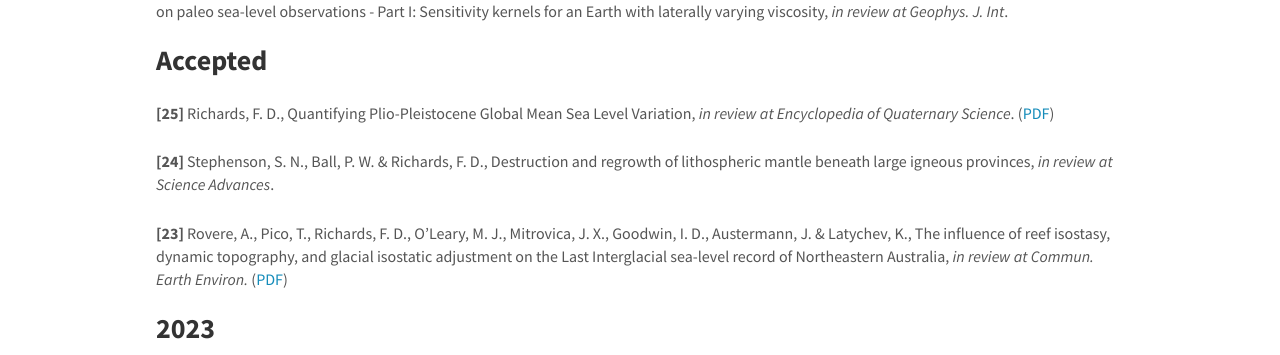
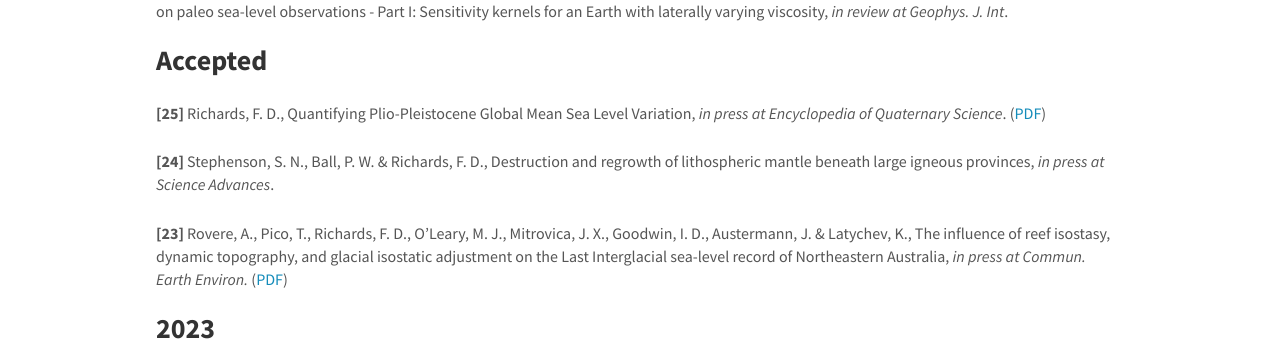
Before and after one commit to freddrichards/freddrichards.github.io, a Jekyll site: the page built from _pages/publications.md, in a window 1280 px wide and 900 px high. Shown: the part 338-693 px from the top of the window. Built offline with Jekyll 4.4.1, drawn with Linux system fonts in a browser that asks for light colours; nearby versions of some CDN libraries.

Commit message:
Update publications.md

```diff
--- a/_pages/publications.md
+++ b/_pages/publications.md
@@ -25,16 +25,16 @@ permalink: /publications/
 <h3 style="font-weight: bold">Accepted</h3>
 
 <p style="padding-top:15px">
-**[25]** Richards, F. D., Quantifying Plio-Pleistocene Global Mean Sea Level Variation, *in review at Encyclopedia of Quaternary Science*. ([PDF](/documents/papers/richards_2023_EQS_inreview.pdf))
+**[25]** Richards, F. D., Quantifying Plio-Pleistocene Global Mean Sea Level Variation, *in press at Encyclopedia of Quaternary Science*. ([PDF](/documents/papers/richards_2023_EQS_inreview.pdf))
 </p>
 
 <p style="padding-top:15px">
-**[24]** Stephenson, S. N., Ball, P. W. & Richards, F. D.,  Destruction and regrowth of lithospheric mantle beneath large igneous provinces, *in review at Science Advances*.
+**[24]** Stephenson, S. N., Ball, P. W. & Richards, F. D.,  Destruction and regrowth of lithospheric mantle beneath large igneous provinces, *in press at Science Advances*.
 <!---([PDF](/documents/papers/stephenson_etal_2023_sciadv_inreview.pdf))--->
 </p>
 
 <p style="padding-top:15px">
-**[23]** Rovere, A., Pico, T., Richards, F. D., O’Leary, M. J., Mitrovica, J. X., Goodwin, I. D., Austermann, J. & Latychev, K., The influence of reef isostasy, dynamic topography, and glacial isostatic adjustment on the Last Interglacial sea-level record of Northeastern Australia, *in review at Commun. Earth Environ.* ([PDF](/documents/papers/rovere_etal_2022_natcommearthenv_inreview.pdf))
+**[23]** Rovere, A., Pico, T., Richards, F. D., O’Leary, M. J., Mitrovica, J. X., Goodwin, I. D., Austermann, J. & Latychev, K., The influence of reef isostasy, dynamic topography, and glacial isostatic adjustment on the Last Interglacial sea-level record of Northeastern Australia, *in press at Commun. Earth Environ.* ([PDF](/documents/papers/rovere_etal_2022_natcommearthenv_inreview.pdf))
 </p>
 
 <h3 style="font-weight: bold">2023</h3>
```
